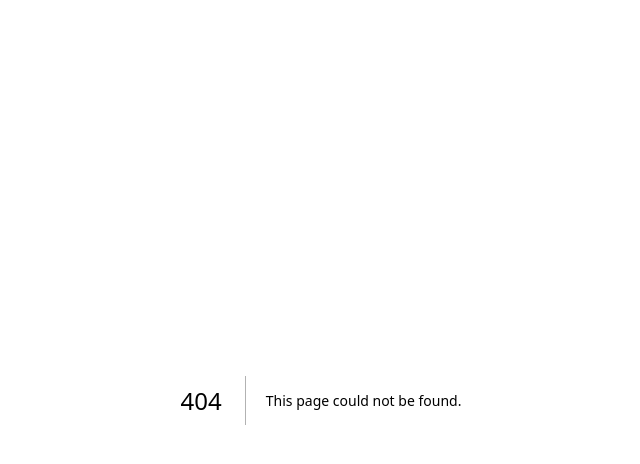
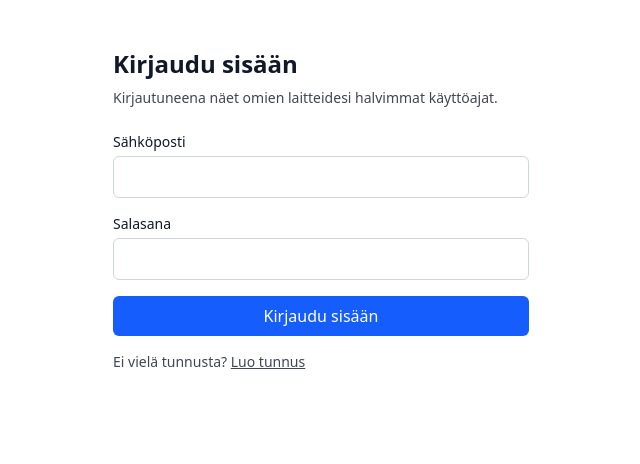
Before and after one commit to tmz1dka/porssisahko, a Next.js app: page /login in a window 1280 px wide. Before the commit this address had no page. Shown: the top 464 px of the page, without its empty margins (319-959 px from the left). Built offline with nearby package versions, Linux system fonts and the light colour scheme; no server answers.

Commit message:
feat: lisää kirjautumissivu ja uloskirjautuminen

```diff
--- /dev/null
+++ b/src/app/login/KirjautumisLomake.tsx
@@ -0,0 +1,59 @@
+// Kirjautumislomake. Selainkomponentti, koska se näyttää palvelimen
+// palauttamat virheet ja estää lähetyspainikkeen painamisen kahdesti.
+"use client";
+
+import { useActionState } from "react";
+import Link from "next/link";
+import { Lomakekentta } from "@/components/Lomakekentta";
+import { kirjaudu, type KirjautumisTila } from "./actions";
+
+const alkutila: KirjautumisTila = {};
+
+export function KirjautumisLomake() {
+  const [tila, lahetä, odottaa] = useActionState(kirjaudu, alkutila);
+
+  return (
+    <form action={lahetä} className="flex flex-col gap-4">
+      <Lomakekentta
+        nimi="email"
+        otsikko="Sähköposti"
+        tyyppi="email"
+        oletusarvo={tila.email}
+        virhe={tila.virheet?.email}
+        automaattinenTaytto="email"
+      />
+
+      <Lomakekentta
+        nimi="password"
+        otsikko="Salasana"
+        tyyppi="password"
+        virhe={tila.virheet?.password}
+        automaattinenTaytto="current-password"
+      />
+
+      {tila.yleinenVirhe && (
+        <p
+          role="alert"
+          className="rounded-md border border-red-500 bg-red-50 px-3 py-2 text-sm text-red-700 dark:bg-red-950 dark:text-red-300"
+        >
+          {tila.yleinenVirhe}
+        </p>
+      )}
+
+      <button
+        type="submit"
+        disabled={odottaa}
+        className="rounded-md bg-blue-600 px-4 py-2 font-medium text-white hover:bg-blue-700 disabled:opacity-60"
+      >
+        {odottaa ? "Kirjaudutaan…" : "Kirjaudu sisään"}
+      </button>
+
+      <p className="text-sm opacity-80">
+        Ei vielä tunnusta?{" "}
+        <Link href="/register" className="underline">
+          Luo tunnus
+        </Link>
+      </p>
+    </form>
+  );
+}
--- /dev/null
+++ b/src/app/login/actions.ts
@@ -0,0 +1,58 @@
+// Kirjautumisen ja uloskirjautumisen palvelinpuolen käsittely.
+"use server";
+
+import { AuthError } from "next-auth";
+import { signIn, signOut } from "@/lib/auth";
+import { kentanVirheet, kirjautumisSkeema } from "@/lib/validointi";
+
+export type KirjautumisTila = {
+  virheet?: Record<string, string>;
+  yleinenVirhe?: string;
+  email?: string;
+};
+
+export async function kirjaudu(
+  _edellinenTila: KirjautumisTila,
+  lomake: FormData,
+): Promise<KirjautumisTila> {
+  const syote = {
+    email: String(lomake.get("email") ?? ""),
+    password: String(lomake.get("password") ?? ""),
+  };
+
+  const tulos = kirjautumisSkeema.safeParse(syote);
+
+  if (!tulos.success) {
+    return { virheet: kentanVirheet(tulos.error), email: syote.email };
+  }
+
+  try {
+    // redirectTo kertoo, mihin käyttäjä ohjataan onnistuneen kirjautumisen
+    // jälkeen. Koontinäkymä on sovelluksen tärkein sivu.
+    await signIn("credentials", {
+      email: tulos.data.email,
+      password: tulos.data.password,
+      redirectTo: "/dashboard",
+    });
+  } catch (virhe) {
+    // Onnistunut kirjautuminen tapahtuu uudelleenohjauksella, jonka Next.js
+    // toteuttaa poikkeuksella. Se pitää päästää läpi, muuten ohjaus ei tapahdu.
+    if (virhe instanceof AuthError) {
+      // Virheilmoitus on tarkoituksella sama sekä väärästä sähköpostista että
+      // väärästä salasanasta. Muuten ulkopuolinen voisi kokeilla osoitteita
+      // ja päätellä vastauksista, kenellä on tunnus palvelussa.
+      return {
+        yleinenVirhe: "Sähköposti tai salasana on väärin.",
+        email: syote.email,
+      };
+    }
+
+    throw virhe;
+  }
+
+  return { email: syote.email };
+}
+
+export async function kirjauduUlos() {
+  await signOut({ redirectTo: "/" });
+}
--- /dev/null
+++ b/src/app/login/page.tsx
@@ -0,0 +1,19 @@
+// Kirjautumissivu (/login). Julkinen sivu.
+import type { Metadata } from "next";
+import { KirjautumisLomake } from "./KirjautumisLomake";
+
+export const metadata: Metadata = {
+  title: "Kirjaudu sisään – Pörssisähköoptimoija",
+};
+
+export default function KirjautumisPage() {
+  return (
+    <main className="mx-auto max-w-md px-4 py-12">
+      <h1 className="text-2xl font-bold">Kirjaudu sisään</h1>
+      <p className="mt-2 mb-6 text-sm opacity-80">
+        Kirjautuneena näet omien laitteidesi halvimmat käyttöajat.
+      </p>
+      <KirjautumisLomake />
+    </main>
+  );
+}
```
